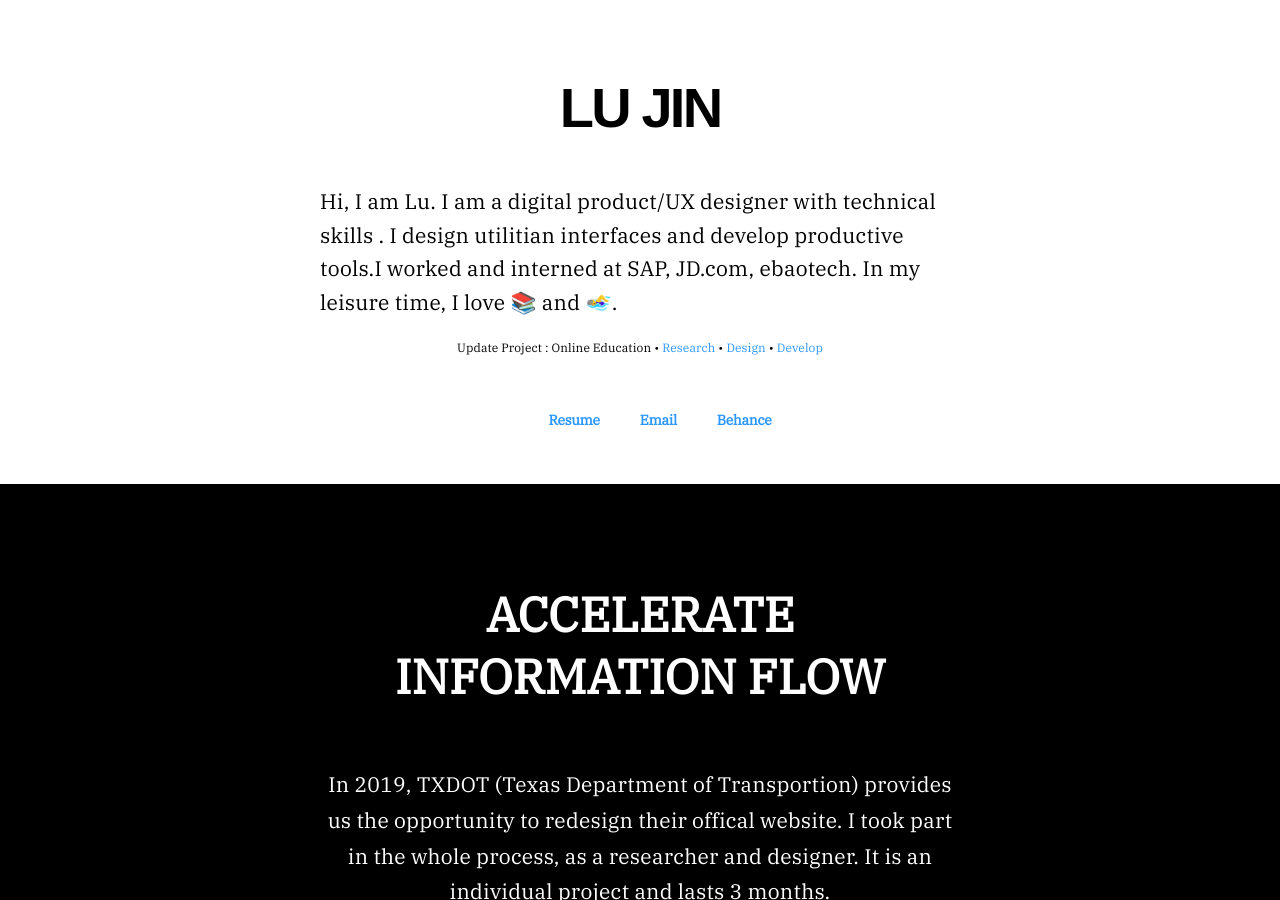
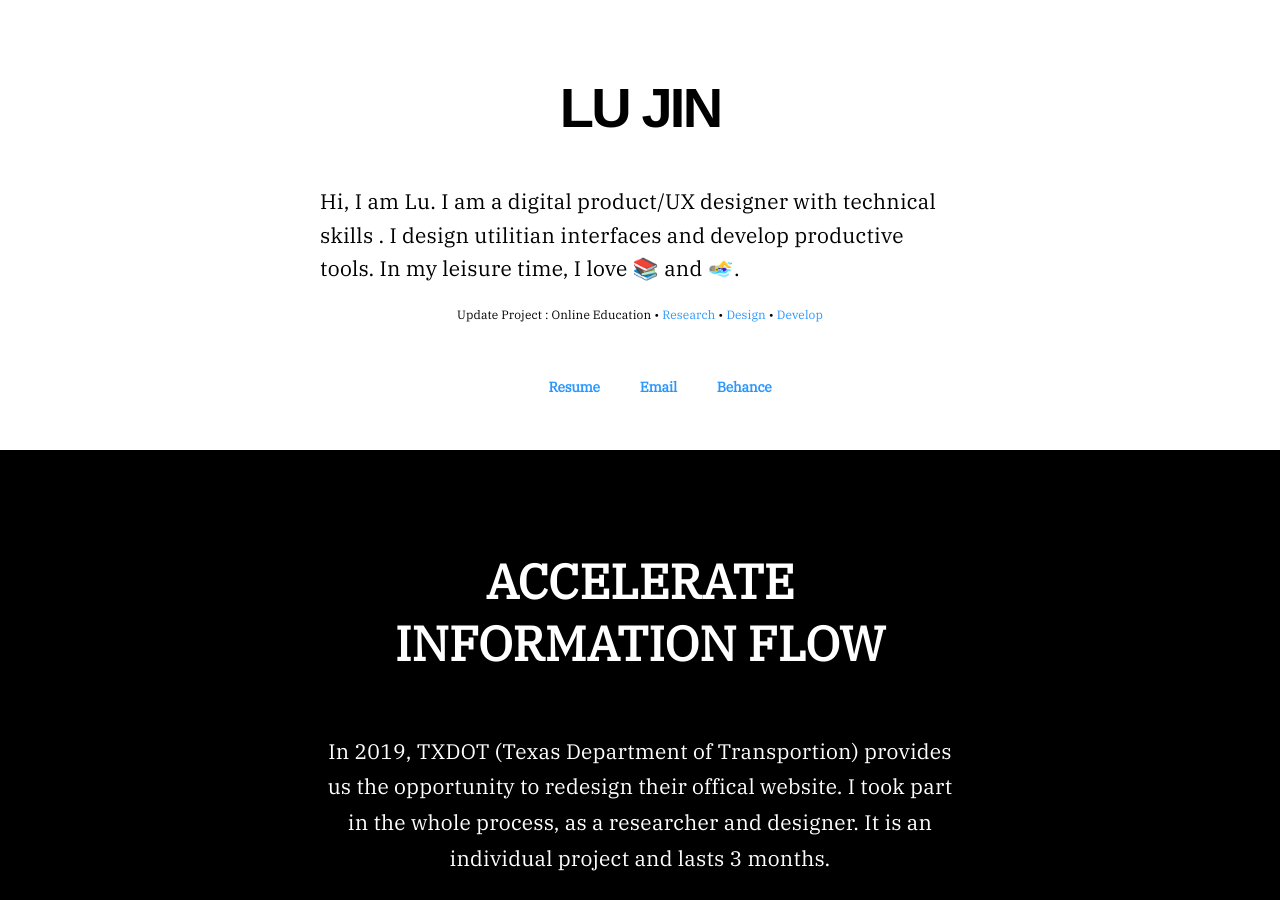
Before and after one commit to beforux/ShakeYourLove, a Jekyll site: the page index.html, which Jekyll copies as it is, in a window 1280 px wide and 900 px high. Built offline with Jekyll 4.4.1, drawn with Linux system fonts in a browser that asks for light colours.

Commit message:
Update index.html

```diff
--- a/index.html
+++ b/index.html
@@ -9,7 +9,7 @@
 <body>
 	<header>
 		<h1 class="name">LU JIN</h1>
-		<p class="intro">Hi, I am Lu. I am a digital product/UX designer with technical skills . I design utilitian interfaces and develop productive tools.I worked and interned at SAP, JD.com, ebaotech. In my leisure time, I love 📚 and 🏊‍♀️.</p>
+		<p class="intro">Hi, I am Lu. I am a digital product/UX designer with technical skills . I design utilitian interfaces and develop productive tools. In my leisure time, I love 📚 and 🏊‍♀️.</p>
 		<p class="update"><span>Update Project <span> : <span>  Online Education <span>  &#x2022;  <span><a href="https://docs.google.com/document/d/1hagld0uH07sxCJDbusst9ffL0jY6IHuew36RoCJu0HY/edit?usp=sharing"> <span>Research </a> <span> &#x2022; <span> <a href="https://www.behance.net/gallery/92765427/Online-Education"> <span> Design<span> </a> <span> &#x2022;<span> <a href="https://onlineeducation-883ad.firebaseapp.com">Develop </a></p>
 	</header>
 
```
